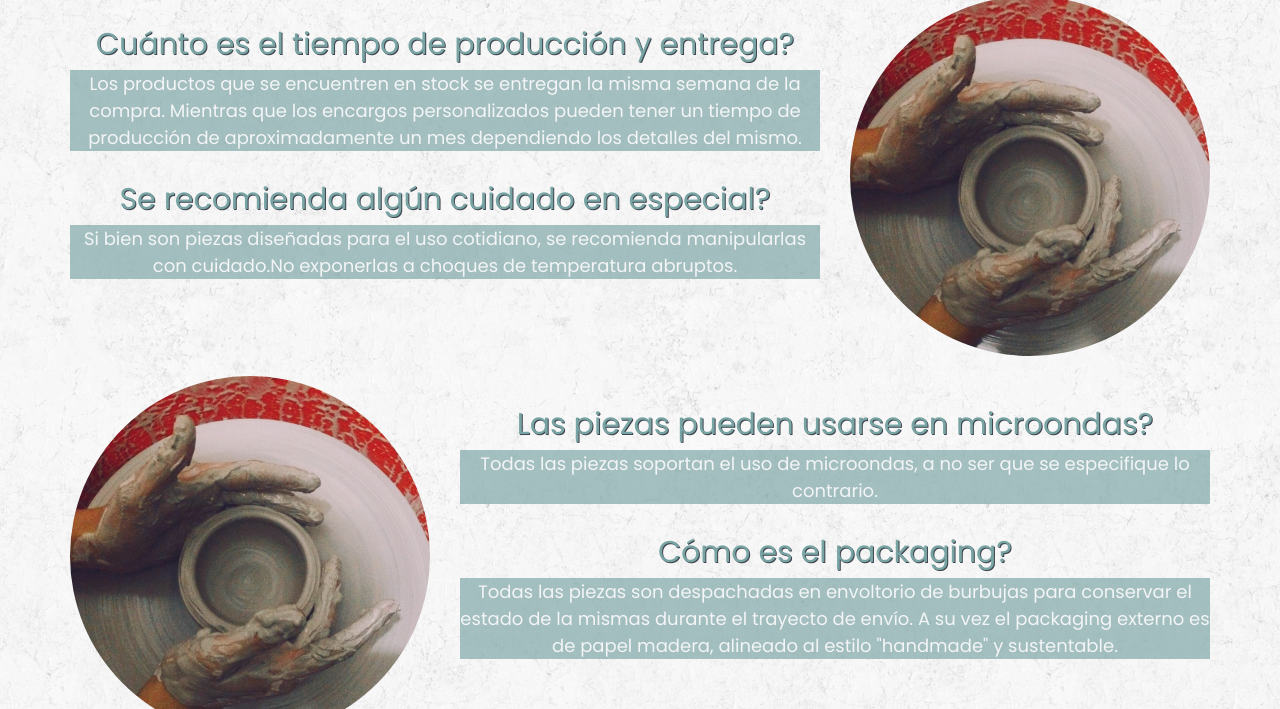
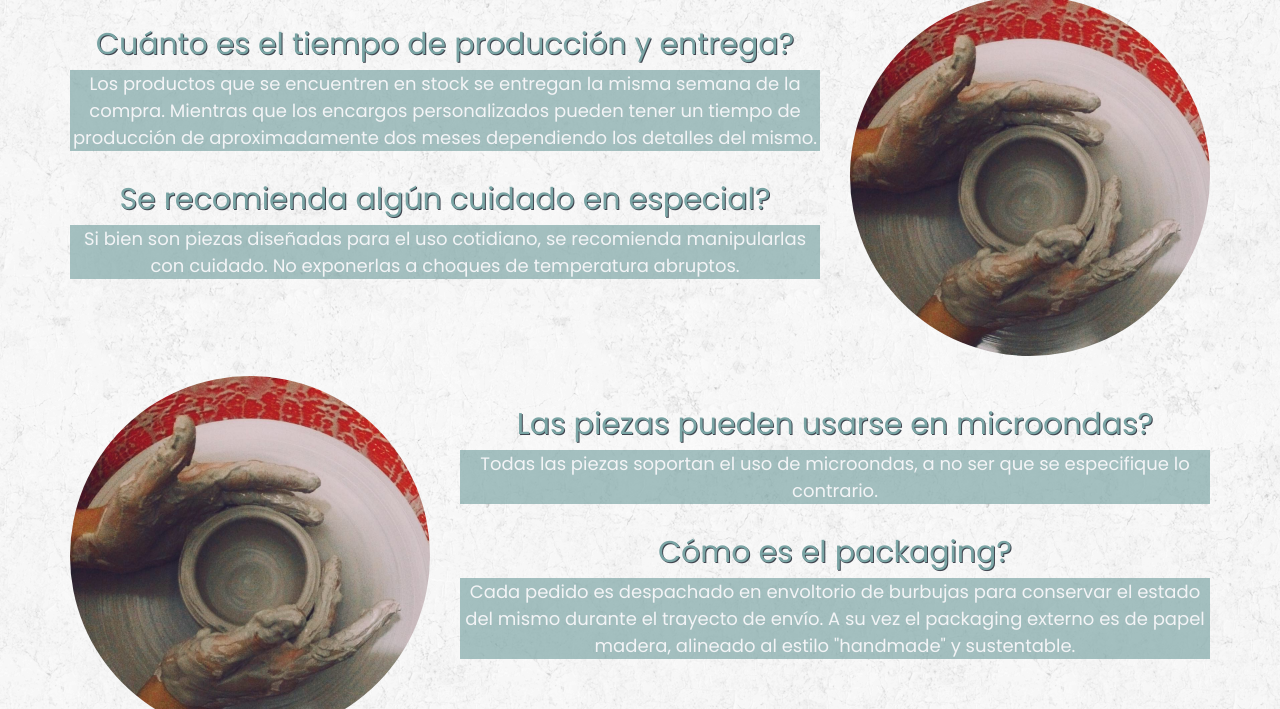
Before and after one commit to agosgimenez/blancopiedra, a website: page faqs.html in a window 1280 px wide. Shown: the part 348-1057 px from the top of the page. Drawn offline with nearby package versions, Linux system fonts and the light colour scheme.

Commit message:
cambios desde el remoto
modificación en la redacción

```diff
--- a/faqs.html
+++ b/faqs.html
@@ -55,13 +55,13 @@
             <h2>Cuánto es el tiempo de producción y entrega?</h2>
             <p class="faqs__respuestas">Los productos que se encuentren en stock se entregan la misma semana de la compra.
             Mientras que los encargos personalizados pueden tener un tiempo de producción de aproximadamente
-            un mes dependiendo los detalles del mismo.</p>
+            dos meses dependiendo los detalles del mismo.</p>
             </div>
 
             <div class="faqs__preguntas">
             <h2>Se recomienda algún cuidado en especial?</h2>
             <p class="faqs__respuestas">Si bien son piezas diseñadas para el uso cotidiano,
-            se recomienda manipularlas con cuidado.No exponerlas a choques de temperatura abruptos. </p>
+            se recomienda manipularlas con cuidado. No exponerlas a choques de temperatura abruptos. </p>
             </div>
 
         </div>
@@ -86,7 +86,7 @@
 
             <div class="faqs__preguntas">
             <h2>Cómo es el packaging?</h2>
-            <p class="faqs__respuestas">Todas las piezas son despachadas en envoltorio de burbujas para conservar el estado de la mismas
+            <p class="faqs__respuestas"> Cada pedido es despachado en envoltorio de burbujas para conservar el estado del mismo
             durante el trayecto de envío. A su vez el packaging externo es de papel madera, alineado al estilo
             "handmade" y sustentable.</p>
             </div>
```
